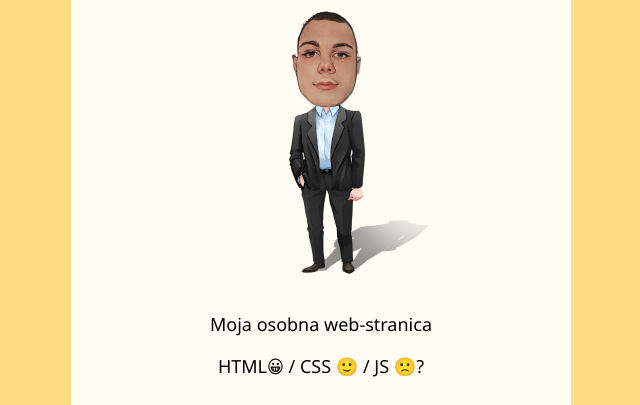
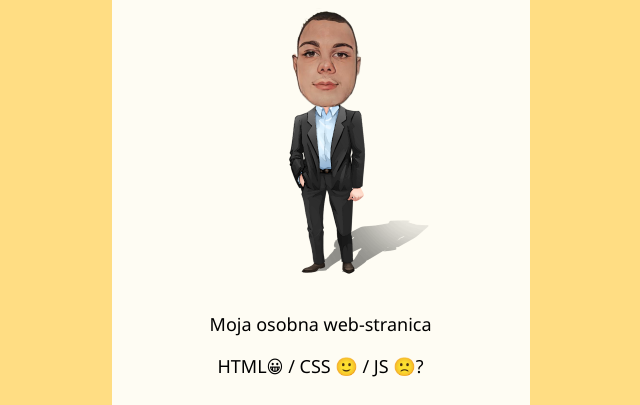
Before and after one commit to pavlovicantonio/pavlovicantonio.github.io, a plain HTML site: page index.html in a window 1280 px wide. Shown: the part 144-549 px from the top of the page, without its empty margins (319-959 px from the left). Drawn offline with nearby package versions, Linux system fonts and the light colour scheme.

Commit message:
Optimizacija weba za pregled s mobitela

```diff
--- a/index.css
+++ b/index.css
@@ -3,7 +3,7 @@ body {
 }
 
 .container-1 {
-    width: 500px;
+    width: 33%;
     height: 600px;
     margin: auto;
     margin-top: 75px;
```
